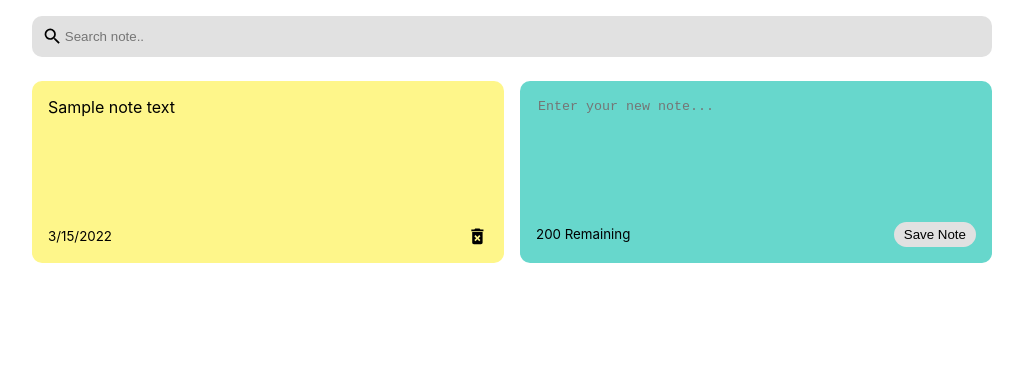
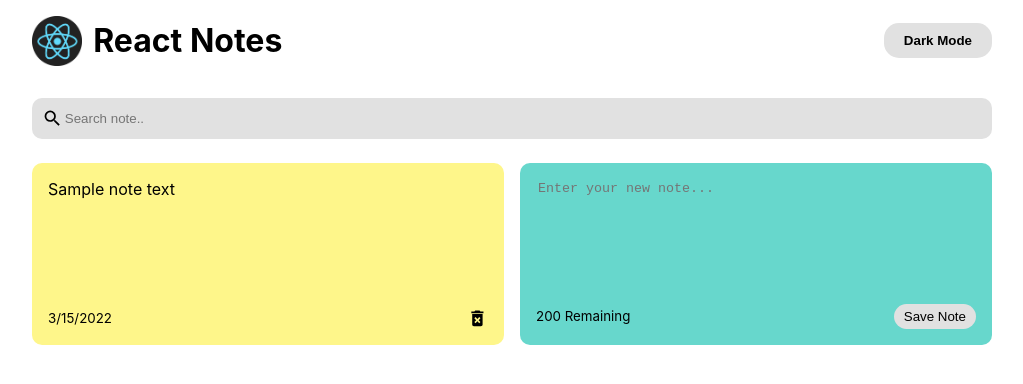
Before and after one commit to giorgigutsaevi/react-notes-app, a React (Create React App) app: page / in a window 1280 px wide. Shown: the top 384 px of the page, without its empty margins (128-1151 px from the left). Built offline with nearby package versions, Linux system fonts and the light colour scheme.

Commit message:
added styles to my Header component

```diff
--- a/src/App.js
+++ b/src/App.js
@@ -2,6 +2,7 @@ import { useState } from "react";
 import { nanoid } from 'nanoid'
 import NotesList from "./components/NotesList";
 import Search from "./components/Search";
+import Header from  "./components/Header"
 
 const App = () => {
 
@@ -37,6 +38,7 @@ const App = () => {
 
   return (
     <div className='container'>
+      <Header />
       <Search
         handleSearchNote={setSearchText}
       />
--- /dev/null
+++ b/src/components/Header.js
@@ -0,0 +1,15 @@
+import logo from "../images/logo.png"
+
+const Header = () => {
+	return (
+		<div className='notes-header'>
+			<div className='logo-wrapper'>
+				<img className='app-logo' src={logo} alt='react-logo'></img>
+				<h1>React Notes</h1>
+			</div>
+			<button className='toggle-mode-button'>Dark Mode</button>
+		</div>
+	)
+}
+
+export default Header;
--- a/src/index.css
+++ b/src/index.css
@@ -89,3 +89,35 @@ textarea{
 .search input:focus{
   outline: none;
 }
+
+/* Header styles below */
+
+.notes-header{
+  display: flex;
+  align-items: center;
+  justify-content: space-between;
+}
+
+.logo-wrapper{
+  display: flex;
+  align-items: center;
+}
+
+.app-logo{
+  width: 50px;
+  margin-right: 0.7rem;
+}
+
+.toggle-mode-button{
+  background-color:  #e1e1e1;
+  border: none;
+  border-radius: 15px;
+  padding: 10px 20px;
+  font-weight: bolder;
+}
+
+.toggle-mode-button:hover{
+  background-color: #424040;
+  cursor: pointer;
+  color: snow;
+}
```
Also changed, not shown: src/images/logo.png (added).
